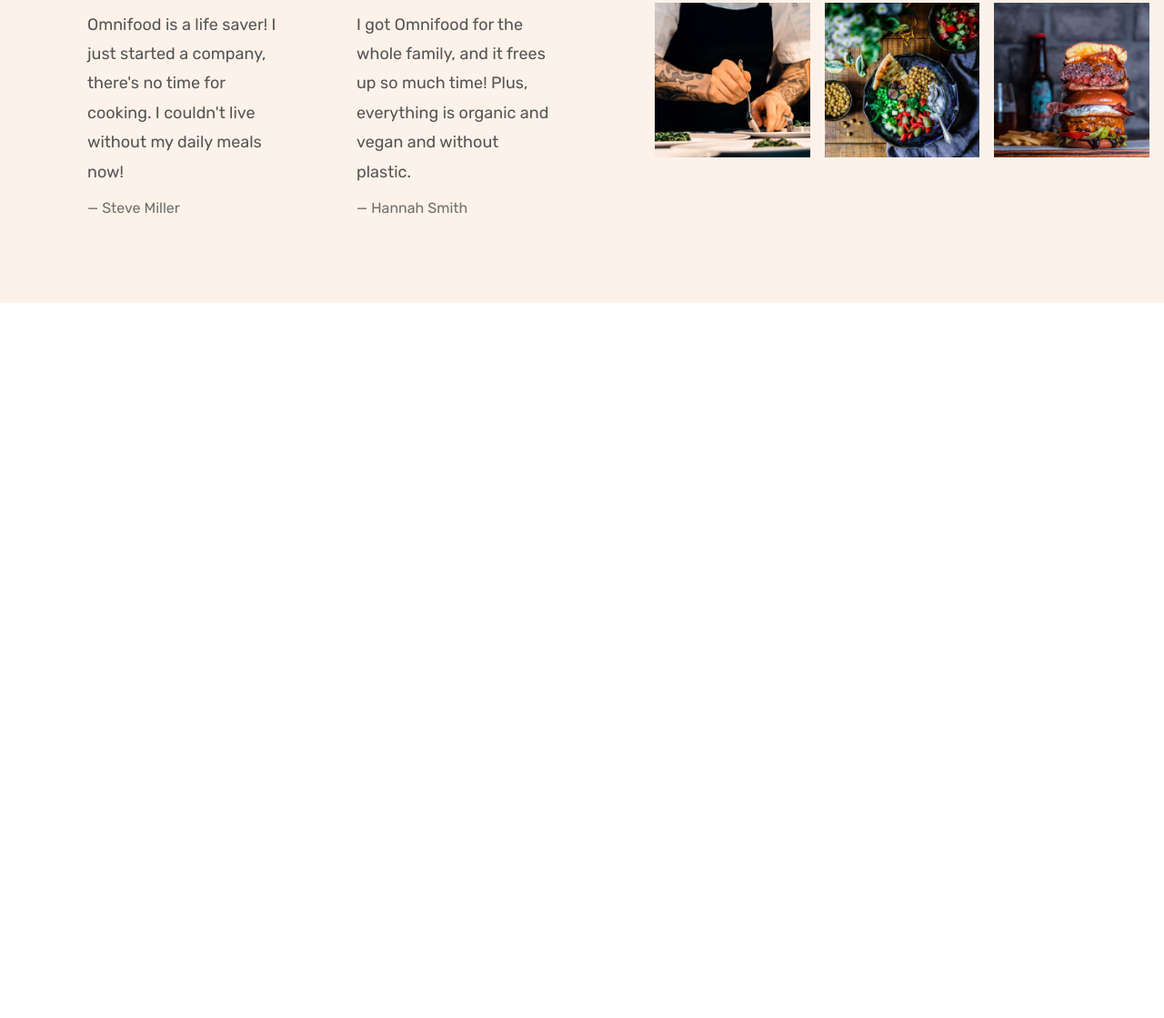
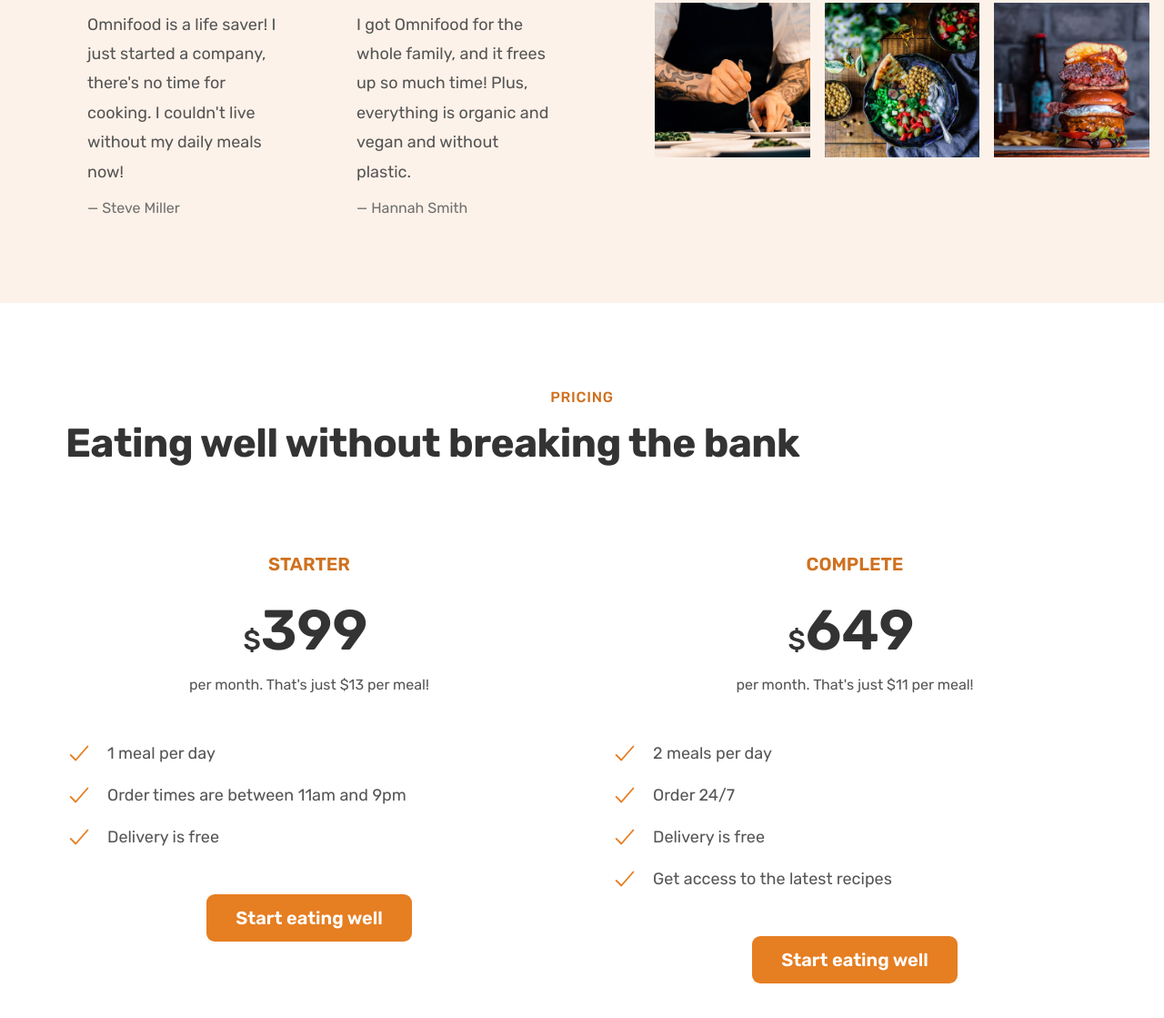
Before and after one commit to ViktorGeorgiev98/omnifoodWebApp, a plain HTML site: page src/main/html/omnifood.html in a window 1280 px wide. Shown: the part 4282-5401 px from the top of the page at 91% size. Before the commit the page ends 4615 px from the top, so only its background shows below. Drawn offline with nearby package versions, Linux system fonts and the light colour scheme; files whose address does not match are found by name.

Commit message:
work on the pricing section

```diff
--- /dev/null
+++ b/src/main/css/pricingSection.css
@@ -0,0 +1,37 @@
+.section-pricing {
+    padding: 9.6rem 0;
+}
+.plan-header {
+    text-align: center;
+    margin-bottom: 4.8rem;
+}
+
+.plan-name {
+    color: #cf711f;
+    font-weight: 600;
+    font-size: 2rem;
+    text-transform: uppercase;
+    letter-spacing: 0.75;
+    margin-bottom: 3.2rem;
+}
+.plan-price {
+    font-size: 6.2rem;
+    font-weight: 600;
+    color: #333;
+    margin-bottom: 1.6rem;
+    margin-right: 0.8rem;
+}
+
+.plan-price span {
+    font-size: 3rem;
+    font-weight: 500;
+}
+.plan-text {
+    font-size: 1.6rem;
+    line-height: 1.6;
+}
+
+.plan-sign-up {
+    text-align: center;
+    margin-top: 4.8rem;
+}
--- a/src/main/css/style.css
+++ b/src/main/css/style.css
@@ -6,3 +6,4 @@
 @import url("../css/featuredIn.css");
 @import url("../css/meals.css");
 @import url("../css/sectionTestimonials.css");
+@import url("../css/pricingSection.css");
--- a/src/main/html/omnifood.html
+++ b/src/main/html/omnifood.html
@@ -326,6 +326,75 @@
                 </figure>
             </div>
         </section>
+        <section class="section-pricing">
+            <div class="container">
+                <span class="subheading center-text">Pricing</span>
+                <h2 class="heading-secondary">Eating well without breaking the bank</h2>
+            </div>
+            <div class="container grid grid--2-cols">
+                <div class="pricing-plan">
+                    <header class="plan-header">
+                        <p class="plan-name">Starter</p>
+                        <p class="plan-price"><span>$</span>399</p>
+                        <p class="plan-text">per month. That's just $13 per
+                            meal!
+                        </p>
+                    </header>
+                    <ul class="list">
+                        <li class="list-item">
+                            <ion-icon class="list-icon" name="checkmark-outline"></ion-icon>
+                            <span>1 meal per day</span>
+                        </li>
+                        <li class="list-item">
+                            <ion-icon class="list-icon" name="checkmark-outline"></ion-icon>
+                            <span>Order times are between 11am and 9pm</span>
+                        </li>
+                        <li class="list-item">
+                            <ion-icon class="list-icon" name="checkmark-outline"></ion-icon>
+                            <span>Delivery is free</span>
+                        </li>
+                    </ul>
+                    <div class="plan-sign-up">
+                        <a href="#" class="btn btn--full">
+                            Start eating well
+                        </a>
+                    </div>
+                </div>
+                <div class="pricing-plan">
+                    <header class="plan-header">
+                        <p class="plan-name">Complete</p>
+                        <p class="plan-price"><span>$</span>649</p>
+                        <p class="plan-text">per month. That's just $11 per
+                            meal!
+                        </p>
+                    </header>
+
+                    <ul class="list">
+                        <li class="list-item">
+                            <ion-icon class="list-icon" name="checkmark-outline"></ion-icon>
+                            <span>2 meals per day</span>
+                        </li>
+                        <li class="list-item">
+                            <ion-icon class="list-icon" name="checkmark-outline"></ion-icon>
+                            <span>Order 24/7</span>
+                        </li>
+                        <li class="list-item">
+                            <ion-icon class="list-icon" name="checkmark-outline"></ion-icon>
+                            <span>Delivery is free</span>
+                        </li>
+                        <li class="list-item">
+                            <ion-icon class="list-icon" name="checkmark-outline"></ion-icon>
+                            <span>Get access to the latest recipes</span>
+                        </li>
+                    </ul>
+                    <div class="plan-sign-up">
+                        <a href="#" class="btn btn--full">
+                            Start eating well
+                        </a>
+                    </div>
+                </div>
+            </div>
+        </section>
     </main>
 </body>
 </html>
```
